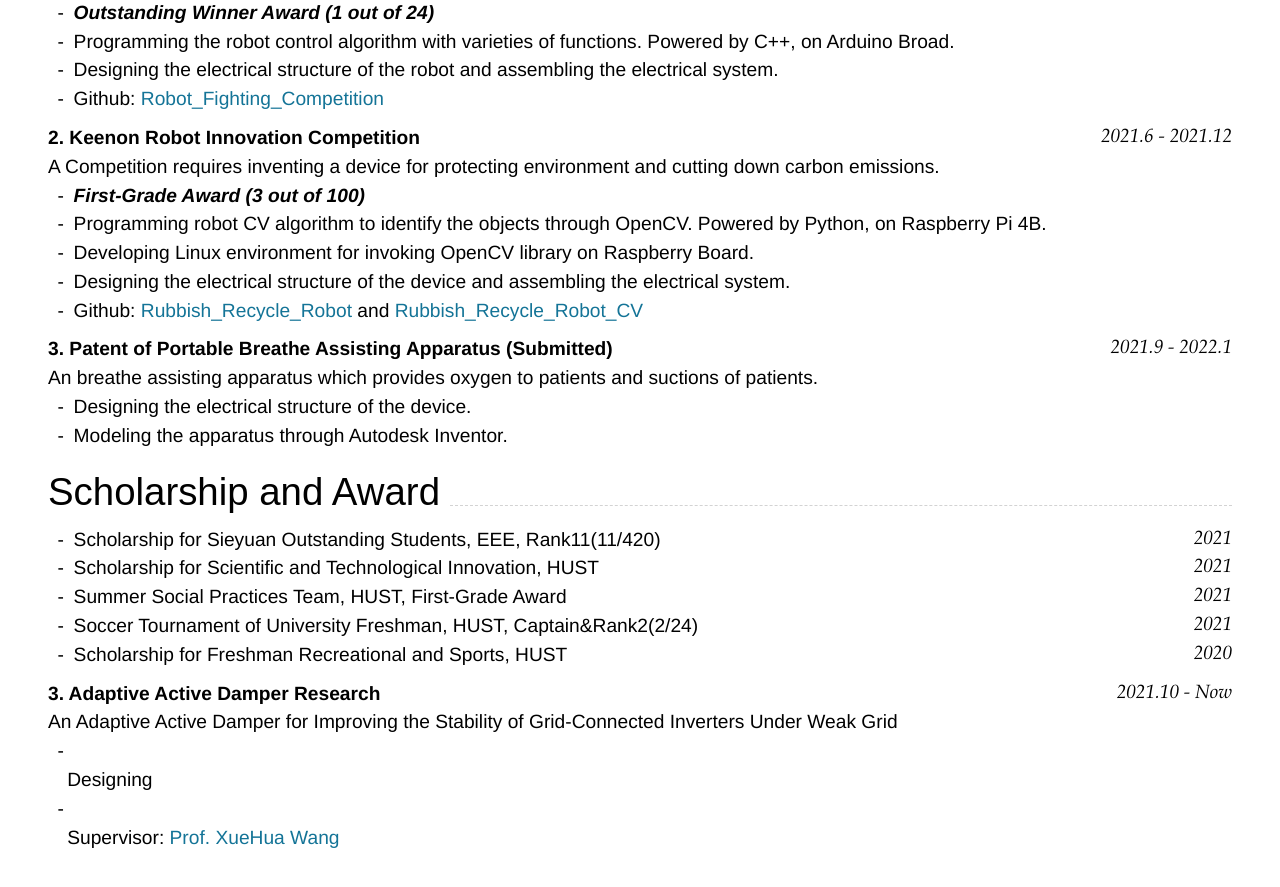
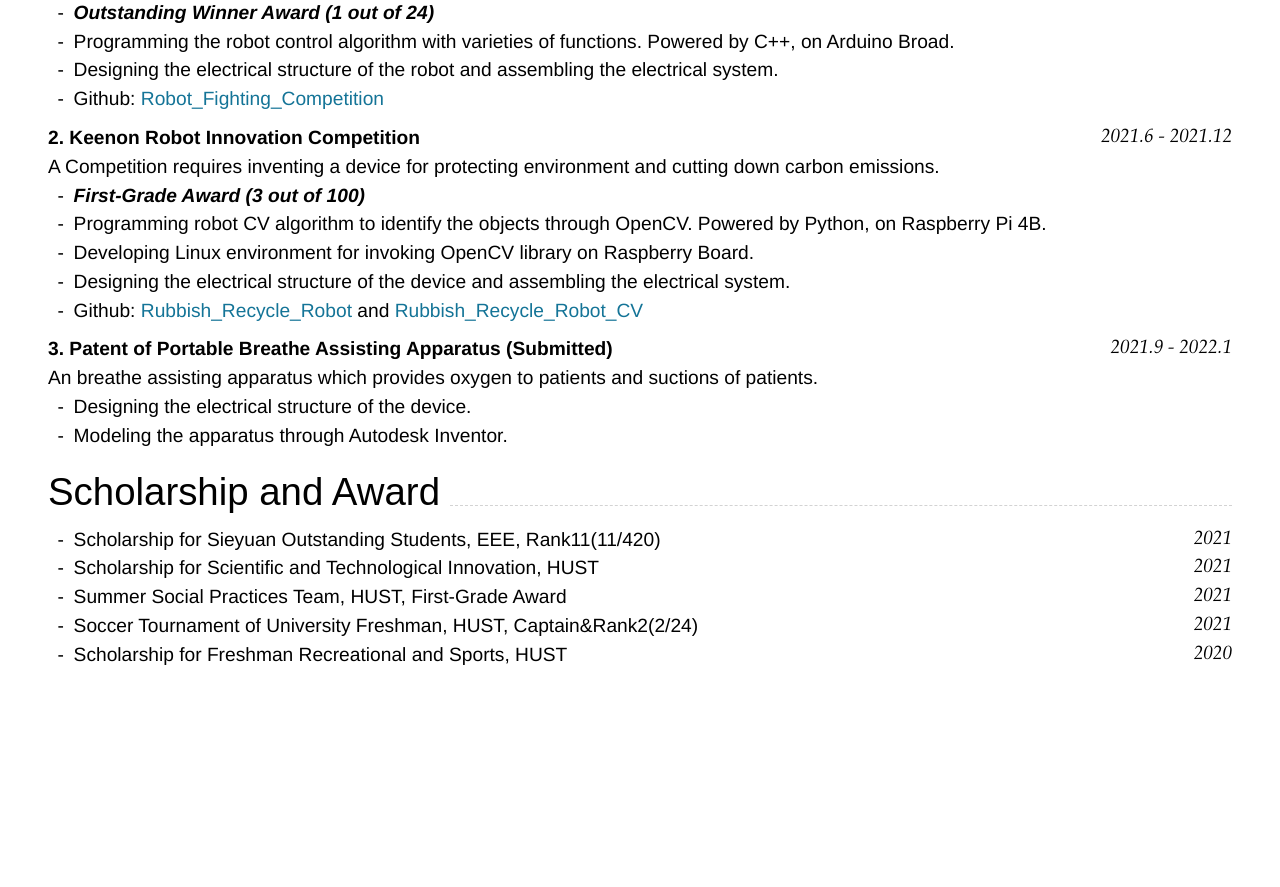
Before and after one commit to NicholasYe/NicholasYe_CV, a Jekyll site: the page built from index.md, in a window 1280 px wide and 900 px high, scrolled down 654 px. Shown: the top 887 px of the window. Built offline with Jekyll 4.4.1, drawn with Linux system fonts in a browser that asks for light colours; nearby versions of some CDN libraries; after the commit the page ends 1372 px from its top, so only the background shows below that.

Commit message:
Update index.md

```diff
--- a/index.md
+++ b/index.md
@@ -81,10 +81,3 @@ An breathe assisting apparatus which provides oxygen to patients and suctions of
 <!-- ### Footer
 
 Last updated: 2022.2.3 -->
-
-
-### **3. Adaptive Active Damper Research** `2021.10 - Now`
-An Adaptive Active Damper for Improving the Stability of Grid-Connected Inverters Under Weak Grid
-- Designing
-
-- Supervisor: [Prof. XueHua Wang](http://faculty.hust.edu.cn/wangxuehua/zh_CN/index.htm)
```
